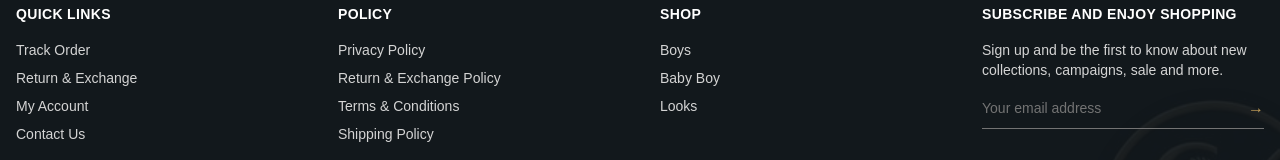
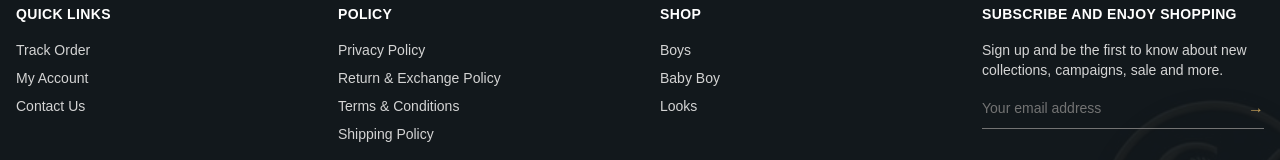
Before and after one commit to NeerajGit2606/styleroutes, a Next.js app in the folder web/: page / in a window 1280 px wide. Shown: the part 4548-4708 px from the top of the page. Built offline with nearby package versions, Linux system fonts and the light colour scheme; a web font is replaced by a local one.

Commit message:
Remove duplicate Return & Exchange link from footer
It was listed under both Quick Links and Policy, pointing to the
same page.

```diff
--- a/web/src/components/Footer.tsx
+++ b/web/src/components/Footer.tsx
@@ -10,7 +10,6 @@ const COLUMNS: { title: string; links: { label: string; href: string }[] }[] = [
     title: "Quick Links",
     links: [
       { label: "Track Order", href: "/orders" },
-      { label: "Return & Exchange", href: "/policy/returns" },
       { label: "My Account", href: "/account" },
       { label: "Contact Us", href: "/contact" },
     ],
```
